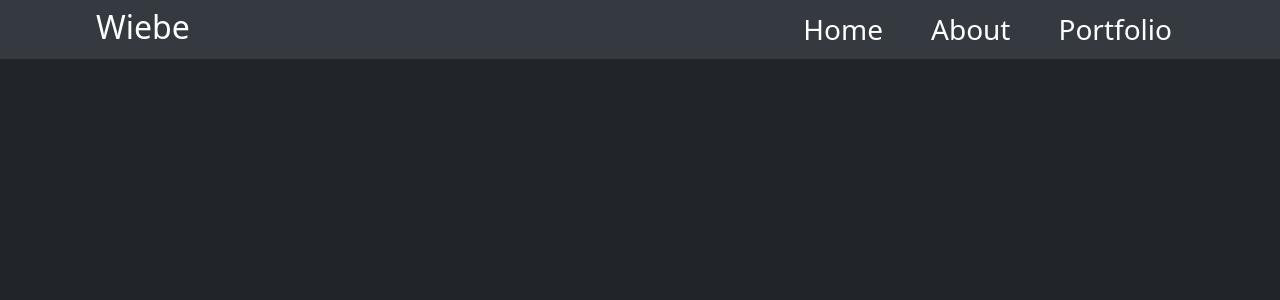
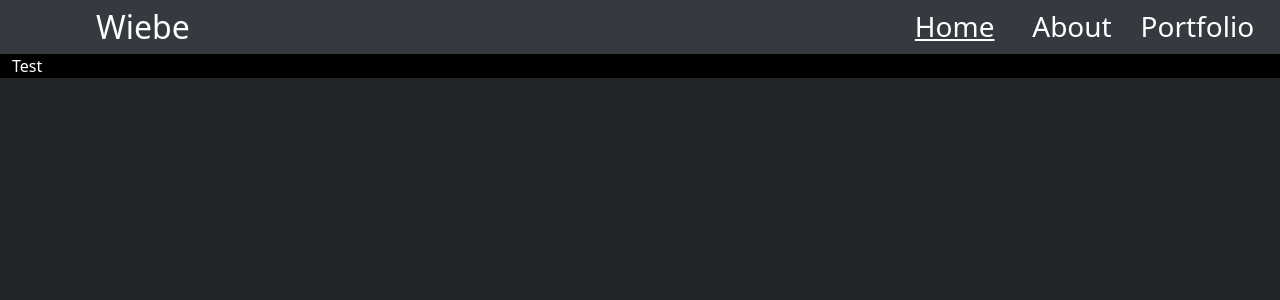
Before and after one commit to WiebeHero/WiebeHero.github.io, a React (Vite) app: page / in a window 1280 px wide. Shown: the top 300 px of the page. Built offline with nearby package versions, Linux system fonts and the light colour scheme.

Commit message:
Patch 0.0.3
+ Made it so you can switch between pages through the navbar.
+ Added a hover animation to the navbars destinations.

```diff
--- /dev/null
+++ b/src/css/Scale.css
@@ -0,0 +1,44 @@
+.hover-scale-transition-1-1{
+    transition: transform .5s cubic-bezier(0.21, 0.5, 0.63, 0.94);
+    transform: scale(1.0);
+}
+
+.hover-scale-transition-parent-1-1:hover .hover-scale-transition-1-1{
+    transform: scale(1.1);
+}
+
+.hover-scale-transition-1-2{
+    transition: transform .5s cubic-bezier(0.21, 0.5, 0.63, 0.94);
+    transform: scale(1.0);
+}
+
+.hover-scale-transition-parent-1-2:hover .hover-scale-transition-1-2{
+    transform: scale(1.2);
+}
+
+.hover-scale-transition-1-3{
+    transition: transform .5s cubic-bezier(0.21, 0.5, 0.63, 0.94);
+    transform: scale(1.0);
+}
+
+.hover-scale-transition-parent-1-3:hover .hover-scale-transition-1-3{
+    transform: scale(1.3);
+}
+
+.hover-scale-transition-1-4{
+    transition: transform .5s cubic-bezier(0.21, 0.5, 0.63, 0.94);
+    transform: scale(1.0);
+}
+
+.hover-scale-transition-parent-1-4:hover .hover-scale-transition-1-4{
+    transform: scale(1.4);
+}
+
+.hover-scale-transition-1-5{
+    transition: transform .5s cubic-bezier(0.21, 0.5, 0.63, 0.94);
+    transform: scale(1.0);
+}
+
+.hover-scale-transition-parent-1-5:hover .hover-scale-transition-1-5{
+    transform: scale(1.5);
+}
--- /dev/null
+++ b/src/css/Translate.css
@@ -0,0 +1,17 @@
+.translate-x-1000-pos-transition{
+    transition: transform 2s cubic-bezier(0.21, 0.5, 0.63, 0.94);
+    transform: translateX(100%);
+}
+
+.translate-x-1000-pos-transition-parent:hover .translate-x-1000-pos-transition{
+    transform: translateX(1000px);
+}
+
+.translate-x-1000-neg-transition{
+    transform: translateX(0px);
+}
+
+.translate-x-1000-neg-transition-parent .translate-x-1000-neg-transition{
+    transform: translateX(-100%);
+    transition: transform 2s cubic-bezier(0.21, 0.5, 0.63, 0.94);
+}
--- a/src/react/page/Navbar.tsx
+++ b/src/react/page/Navbar.tsx
@@ -1,19 +1,43 @@
-//import {ReactNode} from "react";
+import Home from "./locations/Home.tsx";
+import About from "./locations/About.tsx";
+import {useState} from "react";
 
-/*interface NavBarProps{
-    pages: ReactNode[];
-}*/
+interface NavBarProps{
+    locationChange: any;
+}
 
-function NavBar() {
+function NavBar({locationChange}: NavBarProps) {
+    const [currentPage, setCurrentPage] = useState(0);
+    const stylingDiv = "container-fluid navbar-item col p-0 text-center";
+    const stylingText = "cursor-pointer navbar-item text-white mt-2 p-0 min-width-100px text-center h3 hover-scale-transition-1-2";
     return (
       <>
-          <nav className="navbar navbar-expand-lg navbar-dark bg-dark p-0 bg-800">
-              <p className="navbar-brand h2 fs-2 ms-5 ps-5 pt-2">Wiebe</p>
-              <div className="container-fluid ms-2 justify-content-end">
-                  <div className={"col"}>
-                      <p className="navbar-item text-white mt-2 text-center ps-5 pe-5 me-5 h3 float-end">Portfolio</p>
-                      <p className="navbar-item text-white mt-2 text-center ps-5 h3 float-end">About</p>
-                      <p className="navbar-item text-white mt-2 text-center ps-5 h3 float-end">Home</p>
+          <nav className="navbar navbar-dark bg-dark p-0 bg-800">
+              <p className="d-flex navbar-brand h2 fs-2 ms-5 mb-2 ps-5 pt-2 pb-0">Wiebe</p>
+              <div className="d-flex justify-content-end w-50">
+                  <div className={"justify-content-end row pe-4 m-0 w-60 min-w-300p"}>
+                      <div className={`${stylingDiv} hover-scale-transition-parent-1-2`}>
+                          <p onClick={() => {
+                              console.log("Changing location...");
+                              setCurrentPage(0);
+                              locationChange(<Home></Home>);
+                          }} className={`${currentPage == 0 ? textChange() : ""} ${stylingText}`}>Home</p>
+                      </div>
+                      <div className={`${stylingDiv} hover-scale-transition-parent-1-2`}>
+                          <p onClick={() => {
+                              console.log("Changing location...");
+                              setCurrentPage(1);
+                              locationChange(<About></About>);
+                          }} className={`${currentPage == 1 ? textChange() : ""} ${stylingText}`}>About</p>
+                      </div>
+                      <div className={`${stylingDiv} hover-scale-transition-parent-1-2 ps-2`}>
+                          <p onClick={() => {
+                              console.log("Changing location...");
+                              setCurrentPage(2);
+                              locationChange();
+                          }}
+                             className={`${currentPage == 2 ? textChange() : ""} ${stylingText}`}>Portfolio</p>
+                      </div>
                   </div>
               </div>
           </nav>
@@ -21,4 +45,8 @@ function NavBar() {
     );
 }
 
+function textChange() {
+    return ("text-decoration-underline");
+}
+
 export default NavBar;
--- a/src/react/page/PageManager.tsx
+++ b/src/react/page/PageManager.tsx
@@ -1,11 +1,26 @@
 import NavBar from "./Navbar.tsx";
+import Home from "./locations/Home.tsx";
+import {useEffect, useRef, useState} from "react";
 //import {ReactNode} from "react";
 
 function PageManager(){
-    //const pages: ReactNode[] = [];
+    const [location, setLocation] = useState(<Home></Home>);
+    const didMount = useRef(false);
+    useEffect(() => {
+        /*if ( !didMount.current ) {
+            didMount.current = true;
+            return;
+        }*/
+        console.log('Do something after location has changed');
+    }, [location]);
     return (
       <>
-        <NavBar ></NavBar>
+        <NavBar locationChange={setLocation} ></NavBar>
+          <div className={"position-relative translate-x-1000-neg-transition-parent"}>
+              <div id={"location-content-container"} className={""}>
+                  {location}
+              </div>
+          </div>
       </>
     );
 }
--- /dev/null
+++ b/src/react/page/locations/About.tsx
@@ -0,0 +1,11 @@
+function About(){
+    return (
+        <>
+            <div className="container-fluid w-100 h-100 bg-primary">
+                <p className={"text-white"}>Test</p>
+            </div>
+        </>
+    );
+}
+
+export default About;
--- /dev/null
+++ b/src/react/page/locations/Home.tsx
@@ -0,0 +1,11 @@
+function Home(){
+    return (
+        <>
+            <div className="container-fluid w-100 h-100 bg-black ">
+                <p className={"text-white"}>Test</p>
+            </div>
+        </>
+    );
+}
+
+export default Home;
```
Also changed, not shown: src/react/main.tsx (+5 -3 lines), src/scss/AdditionalColors.scss (renamed from src/css/AdditionalColors.scss), src/scss/AdditionalSizing.scss (renamed from src/css/AdditionalSizing.scss), src/scss/Cursor.scss (renamed from src/css/Cursor.scss).
